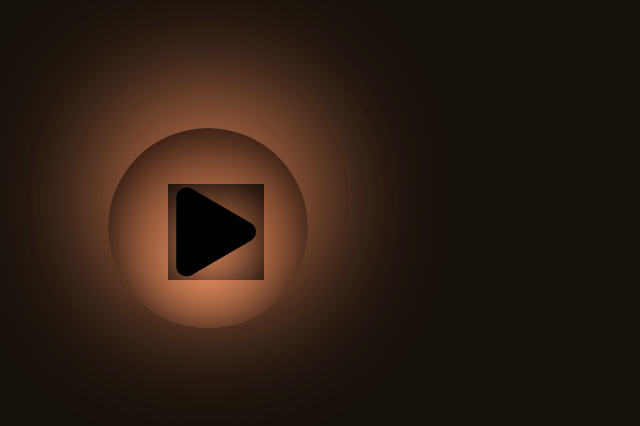
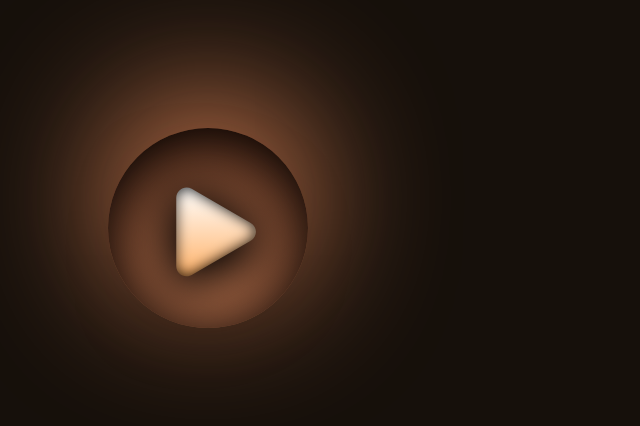
Before and after one commit to cosinusdealfa/SimpleMusicPlayer, a plain HTML site: page index.html in a window 1280 px wide. Shown: the top 426 px of the page, without its empty margins (0-640 px from the left). Drawn offline with Linux system fonts and the light colour scheme.

Commit message:
Fixed Symbol Shading

```diff
--- a/index.html
+++ b/index.html
@@ -7,7 +7,33 @@
         <div class="playButtonPosition">
             <button class="playButton">
                 <svg id="playButtonSymbol" class="playButtonSymbol" viewBox="0 0 294 326">
-	            <path id="Shape 3" fill-rule="evenodd" class="s0" d="m12.04 278.32v-231.59c0-26.95 29.17-43.79 52.5-30.31l200.57 115.79c23.33 13.47 23.33 47.15 0 60.62l-200.57 115.8c-23.33 13.47-52.5-3.37-52.5-30.31z"/>
+                    <defs>
+                        <linearGradient id="gradient" x1="0%" x2="0%" y1="100%" y2="0%">
+                            <stop offset="0%" stop-color="#FFB269" />
+                            <stop offset="100%" stop-color="#FFFFFF" />
+                        </linearGradient>
+                        <filter id="inset-shadow">
+                            <feFlood flood-color="black"/>
+
+                            <!-- This next operation subtracts the original shape from the red color
+                            field filling the filter region - which will give you a big color border
+                            surrounding the original shape -->
+                            <feComposite in2="SourceGraphic" operator="out" />
+
+                            <!-- Next we want to expand the red border so it overlaps the space of the
+                            original shape - the radius X below will expand it by X pixels -->
+                            <feMorphology operator="dilate" radius="9"/>
+                            <feGaussianBlur stdDeviation="20" />
+                            <feOffset dx="0" dy="0" result="offsetblur"/>
+
+                            <!-- After blurring it, we want to select just the parts of the blurred,
+                            expanded border that overlap the original shape - which we can do by using
+                            the 'atop' operator -->
+                            <feComposite in2="offsetblur" operator="atop"/>
+                            <feComposite in2="SourceGraphic" operator="atop"/>
+                        </filter>
+                    </defs>
+                    <path fill="url(#gradient)" filter="url(#inset-shadow)" d="m12.04 278.32v-231.59c0-26.95 29.17-43.79 52.5-30.31l200.57 115.79c23.33 13.47 23.33 47.15 0 60.62l-200.57 115.8c-23.33 13.47-52.5-3.37-52.5-30.31z"/>
                 </svg>
             </button>
         </div>
--- a/style.css
+++ b/style.css
@@ -10,8 +10,7 @@ body
     left: 8px;
     height: 96px;
     width: 96px;
-    box-shadow: inset #000000 0px 6px 60px -6px, #e18658 0px -30px 140px 0px;
-    background: linear-gradient(to left 50% 70%, #FFFFFF 5%, #FFB269 80%);
+    filter: drop-shadow(0px 8px 20px #000000) drop-shadow(0px 8px 40px #000000);
 }
 
 .playButton
```
Lines whose indentation alone changed are shown as unchanged.
